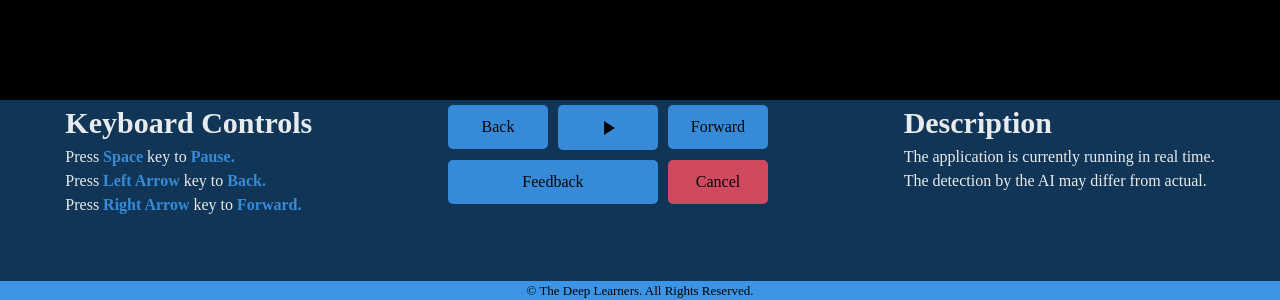
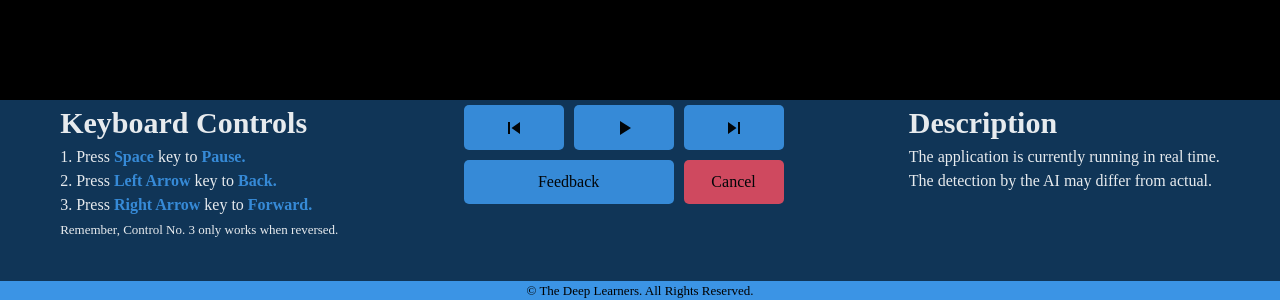
Before and after one commit to Rajesh076055/gastrogenius-frontend, a React (Create React App) app: page /session in a window 1280 px wide. Shown: the part 500-800 px from the top of the page. Built offline with nearby package versions, Linux system fonts and the light colour scheme; no server answers.

Commit message:
Frontend bugs fixed

```diff
--- a/src/Pages/Session.js
+++ b/src/Pages/Session.js
@@ -2,12 +2,17 @@ import React, {useRef, useEffect, useState} from 'react';
 import '../styles/Session.css';
 import PlayArrowIcon from '@mui/icons-material/PlayArrow';
 import PauseIcon from '@mui/icons-material/Pause';
+import SkipPreviousIcon from '@mui/icons-material/SkipPrevious';
+import SkipNextIcon from '@mui/icons-material/SkipNext';
 import { useSocket } from '../Contexts/AppContext';
 
 const Session = () => {
 
     const socket_with_ai = useSocket();
     const pauseRef = useRef(false);
+    const buttonRefBack = useRef(null);
+    const buttonRefForward = useRef(null);
+    const buttonRefPlay = useRef(null);
     const framesRef = useRef([]);
     const indexRef = useRef(0);
     const img = new Image();
@@ -42,11 +47,13 @@ const Session = () => {
 
     // This function is called everytime the spacebar is pressed.
     const handleKeyPress = ({ keyCode }) => {
+
       const isSpaceBar = keyCode === 32;
       const isLeftArrow = keyCode === 37;
       const isRightArrow = keyCode === 39;
 
       if (isSpaceBar) {
+        buttonRefPlay.current.blur();
         if (pauseRef.current) {
 
           // This function starts rendering the frames
@@ -69,6 +76,7 @@ const Session = () => {
           // }
 
           pauseRef.current = false;
+          indexRef.current = framesRef.current.length - 1;
           setPauseOrPlay("Play");
           socket_with_ai.emit("Unpause");
 
@@ -86,18 +94,26 @@ const Session = () => {
         return;
       }
 
-      if (pauseRef.current) {
+
 
       if (isLeftArrow && indexRef.current > 0) {
+        buttonRefBack.current.blur();
+        pauseRef.current = true;
+        setPauseOrPlay("Pause");
+        socket_with_ai.emit("Pause");
         indexRef.current -= 1;
         renderFrame(framesRef.current[indexRef.current]);
       }
 
       if (isRightArrow && indexRef.current !== framesRef.current.length - 1) {
+        buttonRefForward.current.blur();
+        pauseRef.current = true;
+        setPauseOrPlay("Pause");
+        socket_with_ai.emit("Pause");
         indexRef.current += 1;
         renderFrame(framesRef.current[indexRef.current]);
       }
-      }
+
 
     };
 
@@ -123,7 +139,7 @@ const Session = () => {
       return () => {
         document.removeEventListener('keydown', handleKeyPress);
       };
-    }, []);
+    }, [PauseOrPlay]);
 
 
 
@@ -138,21 +154,23 @@ const Session = () => {
                 <h1 id="header">Keyboard Controls</h1>
                 <ul>
                   <li>
-                      Press <strong>Space </strong>key to <strong>Pause.</strong>
+                    1. Press <strong>Space </strong>key to <strong>Pause.</strong>
                   </li>
                   <li>
-                      Press <strong>Left Arrow </strong>key to <strong>Back.</strong>
+                    2. Press <strong>Left Arrow </strong>key to <strong>Back.</strong>
                   </li>
                   <li>
-                      Press <strong>Right Arrow </strong>key to <strong>Forward.</strong>
+                   3. Press <strong>Right Arrow </strong>key to <strong>Forward.</strong><br></br>
+                    <span style={{fontSize:13}}>Remember, Control No. 3 only works when reversed.</span>
                   </li>
                 </ul>
               </div>
               <div className='__sessionButtons__'>
                 <div>
-                  <button id="button" onClick={() => handleKeyPress({ keyCode: 37 })}>Back</button>
-                  <button id="button" onClick={() => handleKeyPress({ keyCode: 32 })}>{PauseOrPlay==="Pause"?<PlayArrowIcon/>:<PauseIcon/>}</button>
-                  <button id="button" onClick={() => handleKeyPress({ keyCode: 39 })}>Forward</button>
+                  <button id="button" onClick={() => handleKeyPress({ keyCode: 37 })} ref = {buttonRefBack}><SkipPreviousIcon/></button>
+                  <button id="button" onClick={() => handleKeyPress({ keyCode: 32 })} ref = {buttonRefPlay}>
+                  {PauseOrPlay==="Pause"?<PlayArrowIcon/>:<PauseIcon/>}</button>
+                  <button id="button" onClick={() => handleKeyPress({ keyCode: 39 })} ref = {buttonRefForward}><SkipNextIcon/></button>
                 </div>
                 <div>
                   <button id="button_">Feedback</button>
--- a/src/styles/Style.js
+++ b/src/styles/Style.js
@@ -19,4 +19,15 @@ const style = {
     }
 }
 
-export {useStyles, style};
+const style2 = {
+  root: {
+    backgroundColor: "#3b94e5",
+    ':hover': {
+      backgroundColor: "#3b94e1;",
+      boxShadow: "default"
+    },
+    boxShadow: 'none',
+  }
+}
+
+export {useStyles, style, style2};
```
Also changed, not shown: 1 other file (tests, documents, lock files or other folders). Lines whose indentation alone changed are shown as unchanged.
